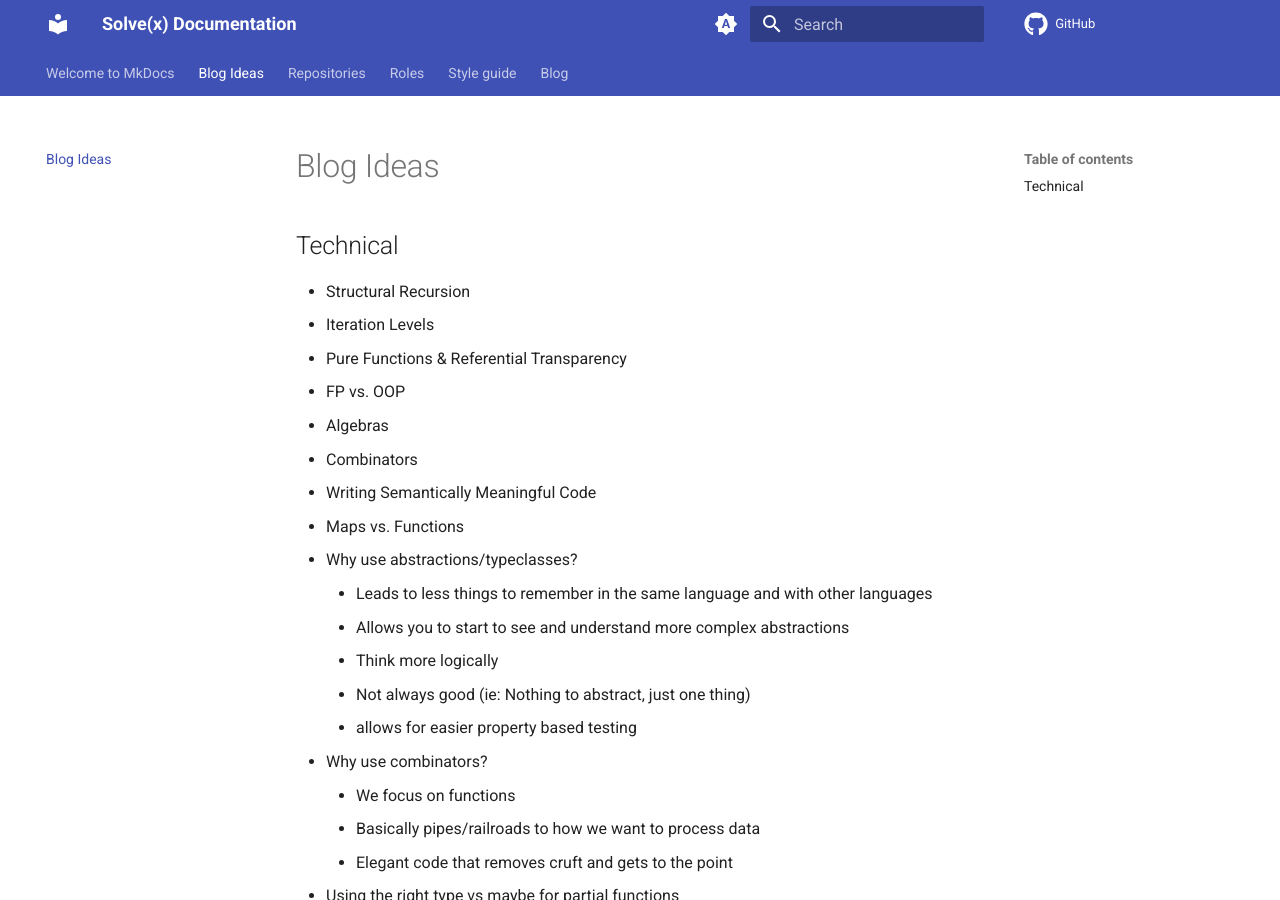
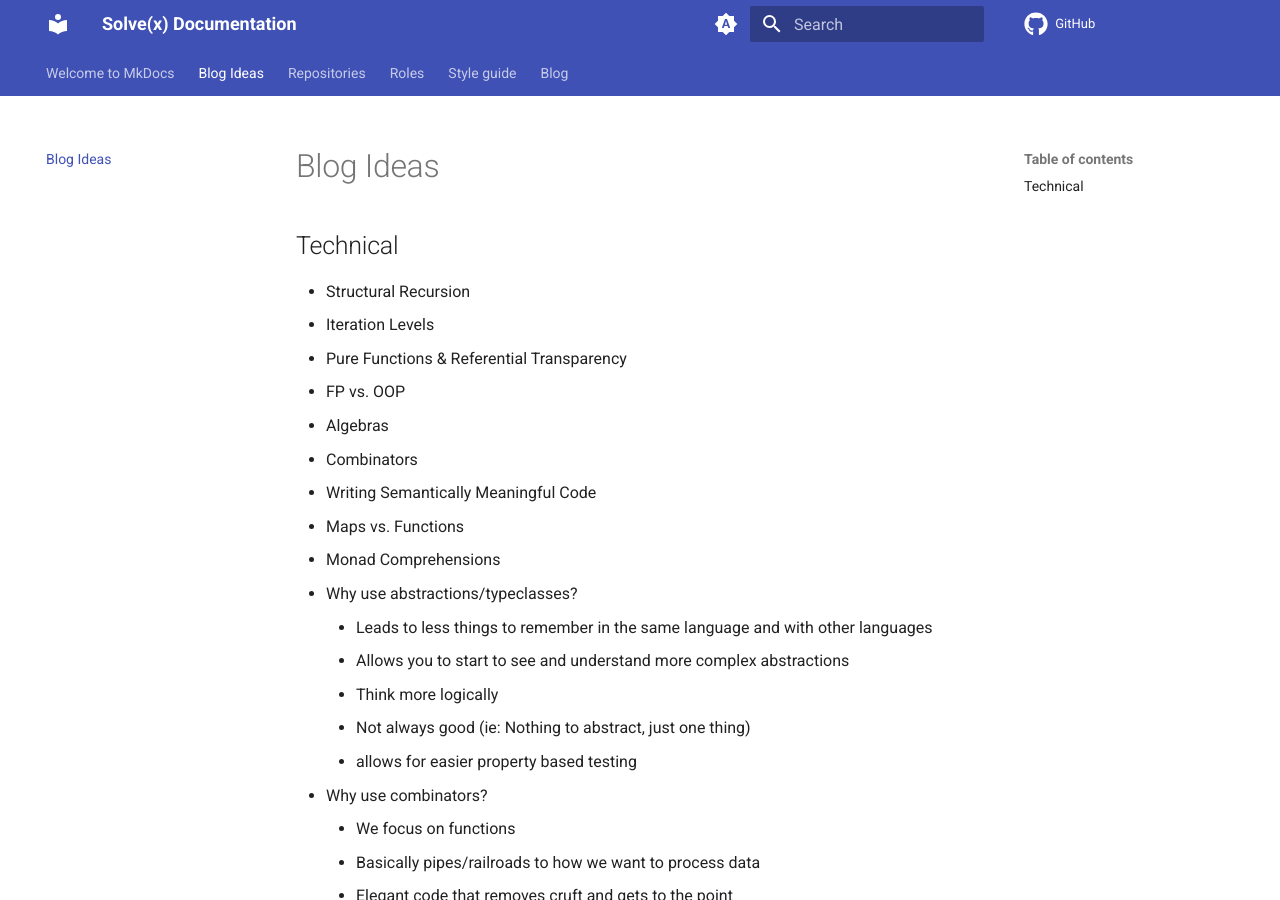
Before and after one commit to solvex-software/solvex-internal-documentation, an MkDocs documentation site: the page built from docs/blog-ideas.md, in a window 1280 px wide and 900 px high. Built offline with MkDocs 1.6.1 and Material for MkDocs 9.7.7, drawn with Linux system fonts in a browser that asks for light colours; comment, search, counter and statistics services are not loaded.

Commit message:
Update blog-ideas.md

```diff
--- a/docs/blog-ideas.md
+++ b/docs/blog-ideas.md
@@ -9,6 +9,7 @@
 - Combinators
 - Writing Semantically Meaningful Code
 - Maps vs. Functions
+- Monad Comprehensions
 - Why use abstractions/typeclasses?
     - Leads to less things to remember in the same language and with other languages
     - Allows you to start to see and understand more complex abstractions
```
